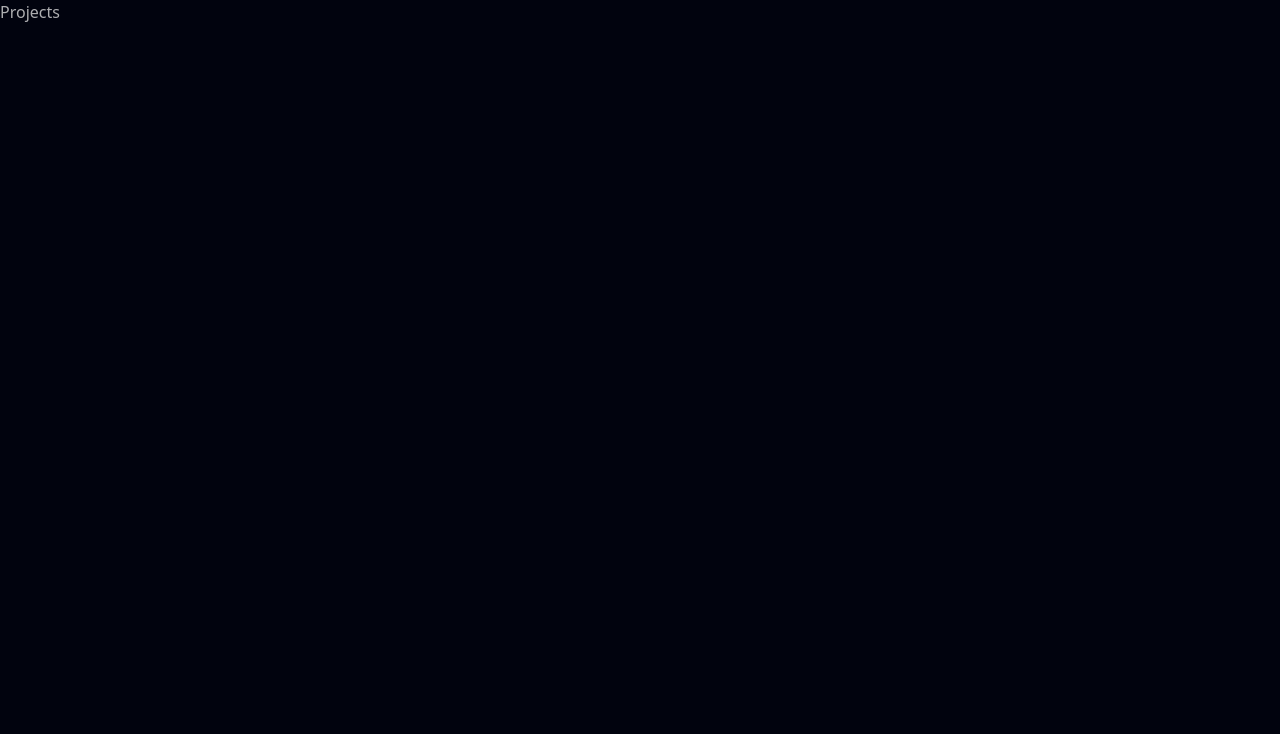
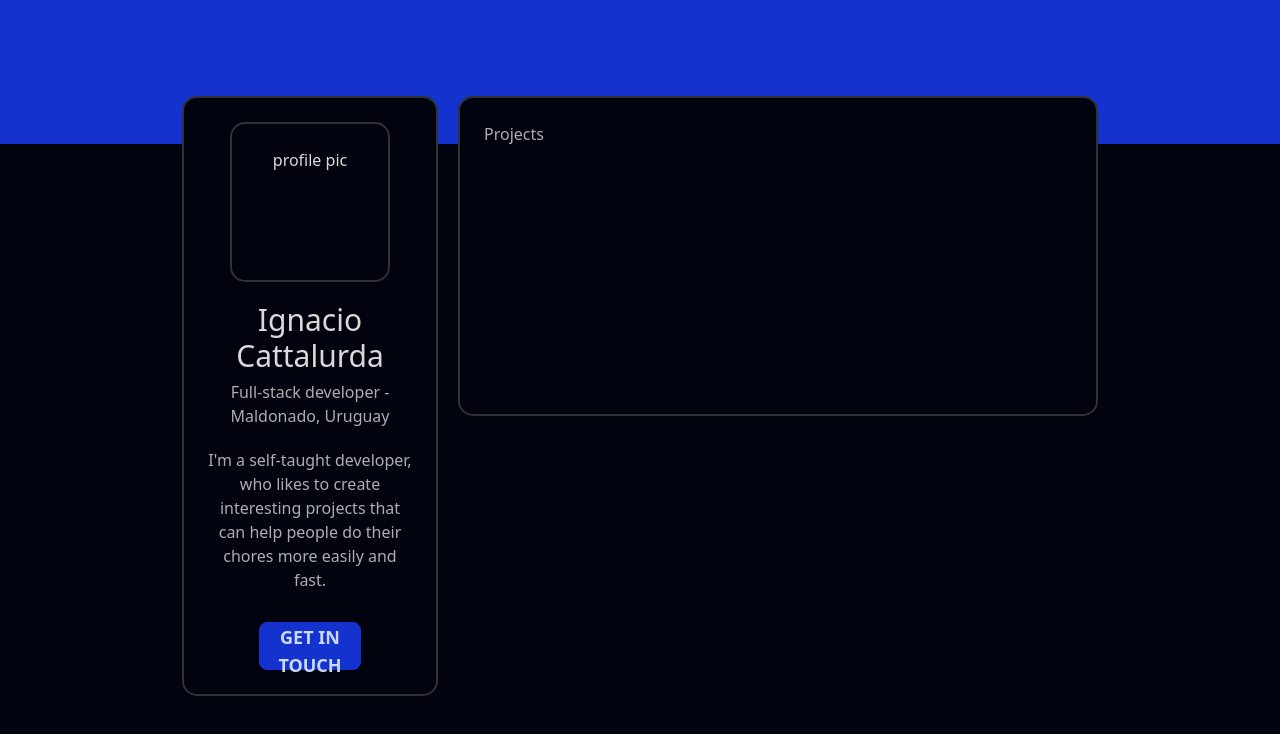
Before and after one commit to ignatiosdev/ignatios.dev, a Next.js app: page / in a window 1280 px wide. Shown: the top 734 px of the page. Built offline with nearby package versions, Linux system fonts and the light colour scheme.

Commit message:
feat: create basic layout and profile section

```diff
--- a/src/app/layout.tsx
+++ b/src/app/layout.tsx
@@ -1,5 +1,5 @@
 import "./globals.css";
-
+import Profile from "./../components/Profile/Profile";
 
 export default function RootLayout({
   children,
@@ -8,9 +8,15 @@ export default function RootLayout({
 }>) {
   return (
     <html lang="en" data-theme="dark">
-      <body className=""
-      >
-        {children}
+      <body className="">
+        <div className="bg-primary w-full h-36 absolute -z-10 top-0"></div>
+
+        <div className="flex mt-24 justify-center gap-5">
+          <div className="container-default w-1/5 ">
+            <Profile></Profile>
+          </div>
+          <div className="container-default w-6/12 h-80">{children}</div>
+        </div>
       </body>
     </html>
   );
--- /dev/null
+++ b/src/components/Button/Button.tsx
@@ -0,0 +1,12 @@
+import { text } from "node:stream/consumers";
+import React from "react";
+
+type Props = { text: string };
+
+export default function Button({ text }: Props) {
+  return (
+    <button className="btn btn-block btn-primary text-lg ">
+    {text}
+    </button>
+  );
+}
--- /dev/null
+++ b/src/components/Profile/Profile.tsx
@@ -0,0 +1,31 @@
+import React from "react";
+import Button from "./../Button/Button";
+
+type Props = {};
+
+function Profile({}: Props) {
+  return (
+    <div className="flex flex-col text-center gap-5 ">
+      <div className="w-40 h-40 container-default mx-auto ">profile pic</div>
+
+      <div>
+        <h1 className="text-3xl mb-1.5">Ignacio Cattalurda</h1>
+        <span className="text-subtitle">
+          Full-stack developer - Maldonado, Uruguay
+        </span>
+      </div>
+      <div className="text-subtitle">
+        <p>
+          I'm a self-taught developer, who likes to create interesting projects
+          that can help people do their chores more easily and fast.
+        </p>
+      </div>
+
+      <div className="w-1/2 mx-auto mt-2.5">
+        <Button text="GET IN TOUCH"></Button>
+        </div>
+    </div>
+  );
+}
+
+export default Profile;
--- /dev/null
+++ b/src/components/ProfilePicture/ProfilePicture.tsx
@@ -0,0 +1,9 @@
+import React from 'react'
+
+type Props = {}
+
+export default function ProfilePicture({}: Props) {
+  return (
+    <div>ProfilePicture</div>
+  )
+}
```
